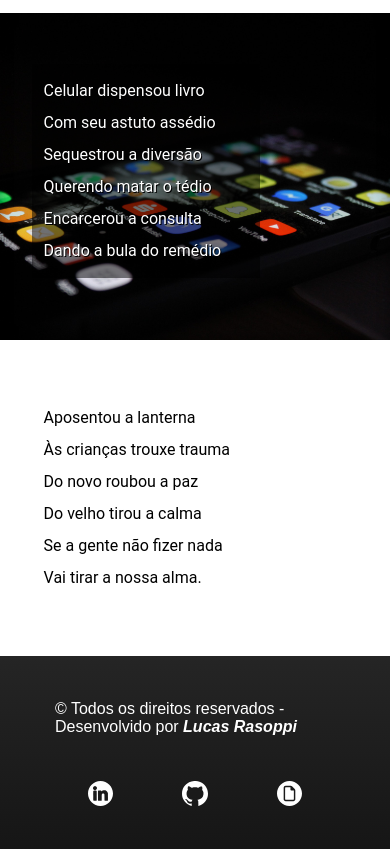
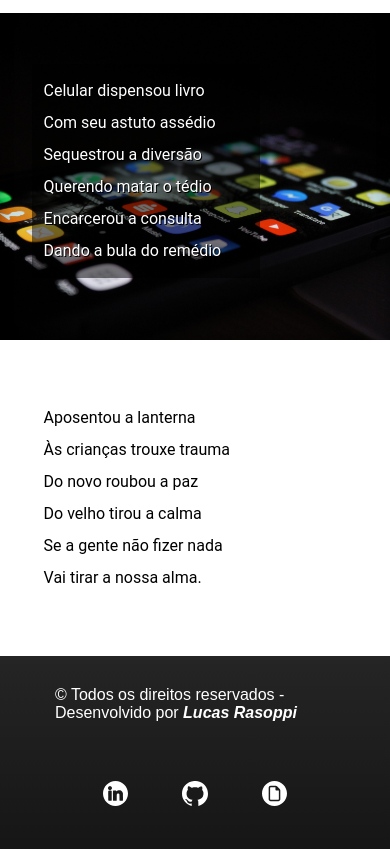
Before and after one commit to gothlul/Cordel_-_A_Poesia, a plain HTML site: page index.html in a window 390 px wide. Shown: the part 1361-2210 px from the top of the page. Drawn offline with Linux system fonts and the light colour scheme.

Commit message:
corrigindo bugs

```diff
--- a/style.css
+++ b/style.css
@@ -203,7 +203,7 @@ footer .menu{
     }
 
     .item-footer{
-        padding: 5px;
+        padding: 5vw;
         margin: 0;
     }
 }
```
